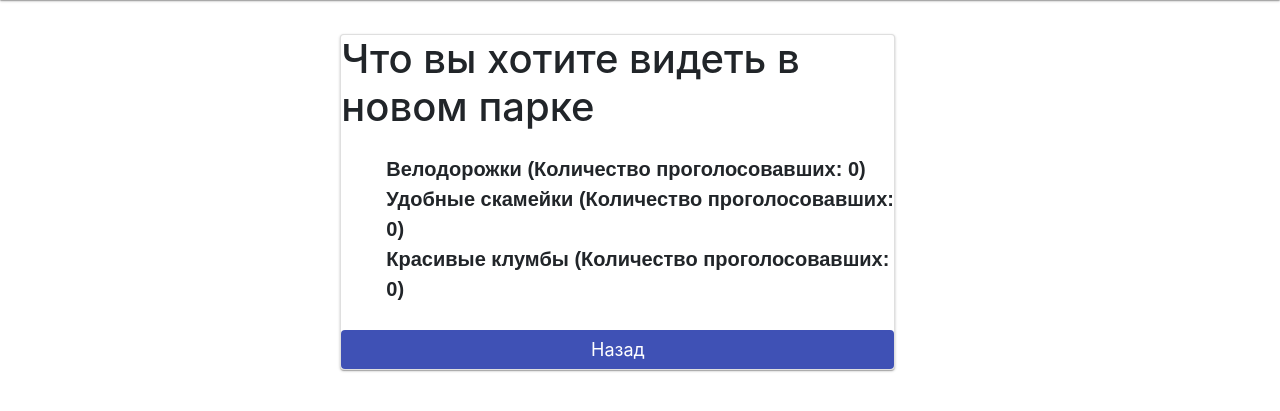
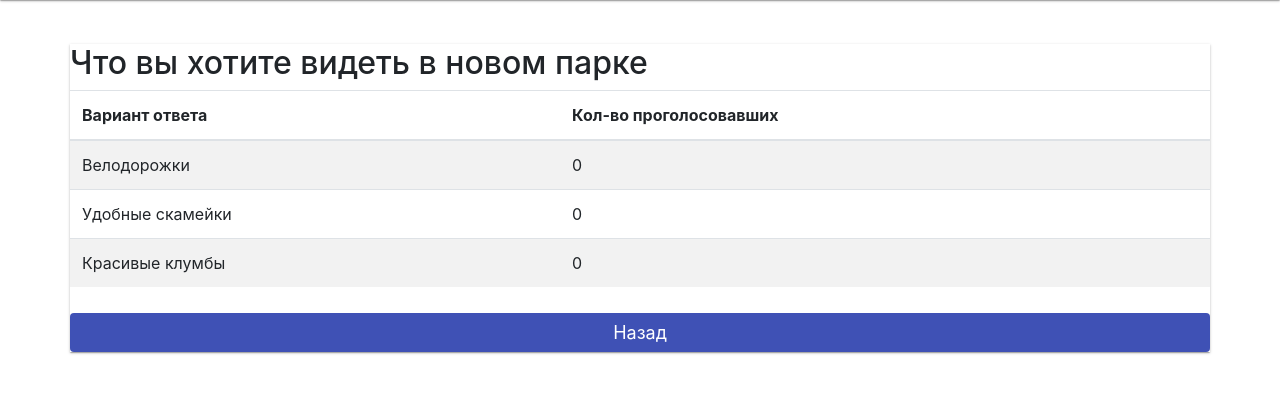
Before and after one commit to Margaev/baltichack, a Django app: page /1/results/ in a window 1280 px wide. Shown: the part 86-497 px from the top of the page. Run offline with Django 3.2, Linux system fonts and the light colour scheme; data comes from the database, SQL or seed files in the repository; some libraries are stand-ins or nearby versions.

Commit message:
templates update

```diff
--- a/templates/index.html
+++ b/templates/index.html
@@ -9,11 +9,11 @@
   <div class="row">
   <div class="col-lg-2"></div>
   <div class="col-lg-8 " style="">
-    <a href="{% url 'citizenopinion:detail' post.id %}"><h2>{{ post.title }}</h2></a>
+    <a style="color: #3f51b5;text-decoration: none;" href="{% url 'citizenopinion:detail' post.id %}"><h2>{{ post.title }}</h2></a>
     <div class="shdw card" style="width:100%">
       <img class="card-img-top" src="media/{{ post.image }}" alt="Card image" style="width:100%">
       <div class="card-body">
-        <p class="card-text" style="overflow: hidden; width: 100px;">{{ post.text }}</p>
+        <p class="card-text" style="overflow: hidden; height: 100px;">{{ post.text }}</p>
       </div>
     </div>
     </div>
--- a/templates/results.html
+++ b/templates/results.html
@@ -1,6 +1,35 @@
 {% extends 'base.html' %}
 
 {% block content %}
+
+<div class="shdw container" style="padding-left: 0px; padding-right: 0px;">
+        <h2 style="padding-top: 10 px;margin-top: 10px;">{{ poll.question }}</h2>
+        <table class="table table-striped">
+          <thead>
+            <tr>
+              <th>Вариант ответа</th>
+              <th>Кол-во проголосовавших</th>
+
+            </tr>
+          </thead>
+
+          <tbody>
+                {% for choice in poll.choice_set.all %}
+            <tr>
+              <td>{{ choice.choice_text }}</td>
+              <td>{{ choice.votes_count }}</td>
+            </tr>
+            {% endfor %}
+          </tbody>
+        </table>
+        <a class="btn btn-light text-white" style="background-color: #3f51b5;font-size: 18px; width: 100%; border: 0px; margin-top: 10px;" href="{% url 'citizenopinion:detail' poll.id %}">Назад</a>
+
+<br>
+    </div>
+
+
+<!--
+
 <div class="container">
 
     <div class="shdw card" style="width:50%; margin-left:23% ;">
@@ -14,5 +43,5 @@
 
 <a class="btn btn-light text-white" style="background-color: #3f51b5;font-size: 18px; width: 100%; border: 0px; margin-top: 10px;" href="{% url 'citizenopinion:detail' poll.id %}">Назад</a>
 </div>
-</div>
+</div> -->
 {% endblock %}
```
Also changed, not shown: templates/detail.html (+8 -4 lines).
